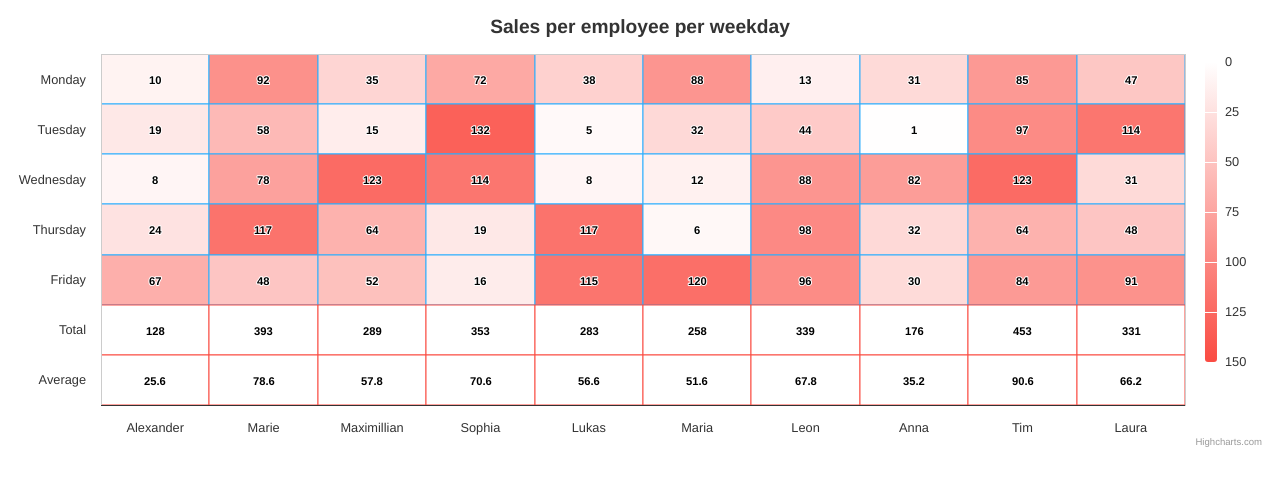
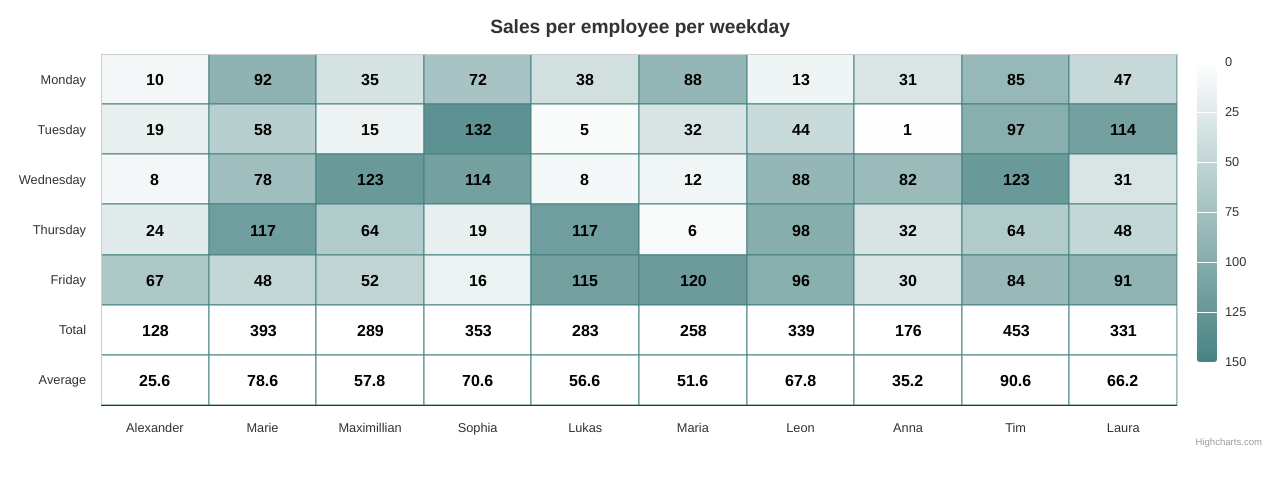
Before and after one commit to danieldegirmenci/highchart-heatmap-task, a React (Create React App) app: page / in a window 1280 px wide. Shown: the top 486 px of the page. Built offline with nearby package versions, Linux system fonts and the light colour scheme.

Commit message:
hopefully last commit

```diff
--- a/src/HeatmapChart.jsx
+++ b/src/HeatmapChart.jsx
@@ -4,18 +4,19 @@ import HighchartsReact from 'highcharts-react-official';
 import HighchartsHeatmap from 'highcharts/modules/heatmap'
 
 //oluşturduğum contexti içe aktarıyorum
-import { useGlobalContext } from "./context"
+import { useContext } from "react"
+import { SalesContext } from './context';
 
 
 HighchartsHeatmap(Highcharts);
 
 const HeatmapChart = () => {
 
-    // contextten highchart ayarlarında ihtiyacım olacak hesaplamaları ve verileri çekiyorum.
-    const {salesData,avgTotSales} = useGlobalContext();
+    // contextten highchart ayarlarında ihtiyacım olacak verileri çekiyorum
+    const { salesData, avgTotSales } = useContext(SalesContext);
 
 
-    //burada günlük, toplam veya ortalama satış verilere göre tooltipi özelleştiriyorum.
+   // burada günlük, toplam veya ortalama satış verilere göre tooltipi özelleştiriyorum.serilerin içinde oluşturmayı denedim fakat olmadı bu yüzden sebebini anlayıp yeni bir çözüm üretinceye kadar bu fonksiyon faydalı.
     const customTooltipFormatter = function () {
 
         let { point, series } = this;
@@ -35,54 +36,52 @@ const HeatmapChart = () => {
 
 
 
-  //Dizileri kodun okunabilirliği ve bağımsız bir şekilde yönetilmesini sağlamak istediğim için,
 
-//Çalışanların günlük satış sayılarının günlere göre heatmape yerleştirilmesini sağlayan dizi.
-    const series1 = {
+
+    //dailySalesData ve totalAverageData kodun okunabilirliği ve bağımsız bir şekilde yönetilmesini sağlamak istediğim için ayrı değişkenlere atıyorum.
+
+
+    //Çalışanların günlük satış sayılarının günlere göre heatmape yerleştirilmesini sağlayan dizi.
+    const dailySalesData = {
         name: 'Sales per employee',
         borderWidth: 1,
         data: salesData,
-        dataLabels: {
-            enabled: true,
-            color: '#000000'
-        }
-    }
-    //Çalışanların o hafta yaptıkları satışın toplamını ve ortalamasını ayrı bir dizi şeklinde heatmape almayı düşündüm, sonrasında çok daha optimize ve işimi kolaylaştıracak bir yol bulabilirim.
-    const series2 = {
+
+}
+    // toplam ve ortalama satış sayılarının verisini tabloya ayrı bir seri olarak ekliyorum, colorAxis ve showInLegend özelliklerini kullanarak bu verileri heatmapin renk ve legend özelliklerini bu seri üzerinde geçersiz kılıyorum.(çok ağır cümleler)
+    const totalAverageData = {
         name: 'Total and average sales',
-        type:'heatmap',
+        type: 'heatmap',
         borderWidth: 1,
         data: avgTotSales,
-        color:'white',
-
-        dataLabels: {
-            enabled: true,
-            color: '#000000',
-
-
-         },
-
-
+        color: '#FFFFFF',
         colorAxis: {},
         showInLegend: false,
-
-
-
-        marker: {
-
-            lineWidth: 3,
-            lineColor: Highcharts.getOptions().colors[7],
-        },
 
     };
 
 
-//Chart ayarları,başta buradaki bilgileri demodan ve resmi dökümandan faydalanarak oluşturdum sonradan işlemlerimi ve değişikliklerimi template üzerinden yaptım
+    //Chart ayarları
     const options = {
 
         plotOptions: {
             series: {
-                cursor: 'pointer'
+                cursor: 'pointer',
+                marker: {
+                    lineWidth: 2,
+                    lineColor: '#488282',
+                },
+                dataLabels: {
+                    enabled: true,
+                    color: '#000000',
+                    style: {
+                        fontSize: '1rem',
+                        textOutline: 'none'
+                      },
+
+                },
+
+
             },
 
         },
@@ -101,7 +100,7 @@ const HeatmapChart = () => {
             categories: ['Alexander', 'Marie', 'Maximillian', 'Sophia', 'Lukas', 'Maria', 'Leon', 'Anna', 'Tim', 'Laura']
         },
         yAxis: [{
-            //Total ve average'ı ayrı bir dizi olarak eklemeye çalıştım fakat istediğim şeyi tam olarak yapamadım, bütün kodun yapısını değiştirmem gerekti çalıştıramayınca bu çözümden devam ettim
+            //Total ve average'ı ayrı bir dizi olarak eklemeye çalıştım fakat istediğim şeyi tam olarak yapamadım, bütün kodun yapısını değiştirmem gerekti çalıştıramayınca bu çözümden devam ettim.
             categories: ['Monday', 'Tuesday', 'Wednesday', 'Thursday', 'Friday', 'Total', 'Average'],
             title: null,
             reversed: true,
@@ -113,32 +112,34 @@ const HeatmapChart = () => {
         colorAxis: {
             min: 0,
             minColor: '#FFFFFF',
-            maxColor: Highcharts.getOptions().colors[7],
+             maxColor:'#488282'
 
         },
         legend: {
             align: 'right',
             layout: 'vertical',
             verticalAlign: 'top',
-            y:35,
+            y: 35,
             symbolHeight: 300,
+            symbolWidth:20,
+
 
 
 
         },
-
-        tooltip: {
-            formatter: customTooltipFormatter
+        tooltip:{
+            //özelleştirilmiş tooltipi burada belirliyorum
+formatter:customTooltipFormatter,
         },
 
-        series: [series1, series2],
 
-        options: {
-            exporting: false,
-            credits: false
-        },
+
+       //kodun işlevi basit olsa da çok kritik
+        series: [dailySalesData, totalAverageData],
+
 
         responsive: {
+            //ekran 900pxden küçükken günlerin,toplam ve average isimlerinin sadece ilk harfinin görünmesini ve yüksekliğin artmasını sağlıyorum
             rules: [{
                 condition: {
                     maxWidth: 900
@@ -148,9 +149,9 @@ const HeatmapChart = () => {
                         height: '65%',
 
                     },
-                    yAxis:{
-                        labels:{
-                           //ekran 1000pxden küçükken günlerin,toplam ve average isimlerinin sadece ilk harfinin görünmesini sağlıyorum
+                    yAxis: {
+                        labels: {
+
                             formatter: function () {
 
                                 return this.value.substring(0, 1);
@@ -168,13 +169,15 @@ const HeatmapChart = () => {
 
     return (
         <div>
-            {/* sayfa ilk açıldığında avgTotSales verisini beklerken UIda hata oluşuyor, bunu engellemek için avgTotSales verisi oluşturulduğunda tablonun yüklemesi için conditional rendering yaptım*/}
-            {avgTotSales[1] &&
-             <HighchartsReact highcharts={Highcharts} options={options} />}
+            {/* sayfa ilk açıldığında avgTotSales verisini beklerken UIda hata oluşuyor, bunu engellemek için avgTotSales verisi boş olmadığında  tablonun yüklemesi için conditional rendering yaptım*/}
+
+            {avgTotSales[0] &&
+            <HighchartsReact highcharts={Highcharts} options={options} />
+            }
         </div>
 
 
-        )
+    )
 
 }
 
--- a/src/context.jsx
+++ b/src/context.jsx
@@ -1,23 +1,25 @@
 
-import React, { useContext, useEffect, useState } from "react"
+import React, { useEffect, useState } from "react"
 
-//Sonradan datayı daha kolay değiştirmemi/değiştirilmesini sağlaması için satış verilerini ayrı bir dosyada oluşturdum.
+//Sonradan veriyi daha kolay değiştirilmesini veya ekleme çıkarma yapılmasını kolaylaştırması için satış verilerini ayrı bir dosyada oluşturdum.
 import salesData from './salesData.json'
 
 //contexti oluşturuyorum
 const SalesContext = React.createContext();
 
 
+
+
 const SalesProvider = ({ children }) => {
 
-    //useState kullanarak sonrasında her çalışanın toplam ve ortalama satış değerlerinin ekleyeceğim avgTotSales adınfa boş bir dizi oluşturuyorum.
+    //useState kullanarak sonrasında her çalışanın toplam ve ortalama satış değerlerinin ekleyeceğim avgTotSales adında boş bir dizi oluşturuyorum.
     // Sonrasında avgTotalSales dizisini heatmapte ayrı bir serinin datası olarak HeatmapChart componentindeki highchart ayarlarına ekleyeceğim.
     const [avgTotSales, setAvgTotSales] = useState([]);
 
 
 
 
-  //Burada useEffect hookunu kulanarak, toplam ve ortalama satışların hesaplanmasını ve ilk renderda hesaplanmasını sağlıyorum
+  //Burada useEffect hookunu kulanarak, toplam ve ortalama satış sayılarının ilk renderda hesaplanmasını sağlıyorum
     useEffect(() => {
         // Burada her çalışanın her gün yaptığı toplam ve ortalama satışları hesaplayıp, bu bilgileri bir geçici bir diziye aktarıyorum, sonrasında bu diziyi useState hookunu kullanarak avgTotalSales verisine atıyorum.iyi bir algoritma olduğunu düşünmüyorum daha iyi yazılabilirdi
 
@@ -57,9 +59,6 @@ const SalesProvider = ({ children }) => {
 }
 
 
-//Contextteki verilere kolay erişilebilmesi için global context fonksiyonu yazıyorum ve dışa aktarıyorum
-export const useGlobalContext = () => {
-    return useContext(SalesContext)
-}
 
+//Contexti ve providerı dışa aktarıyorum sonrasında veri çekmem için, zaman zaman unutup kendime saçma bir süre kaybettirebildiğim için not almak istedim
 export { SalesContext, SalesProvider }
```
